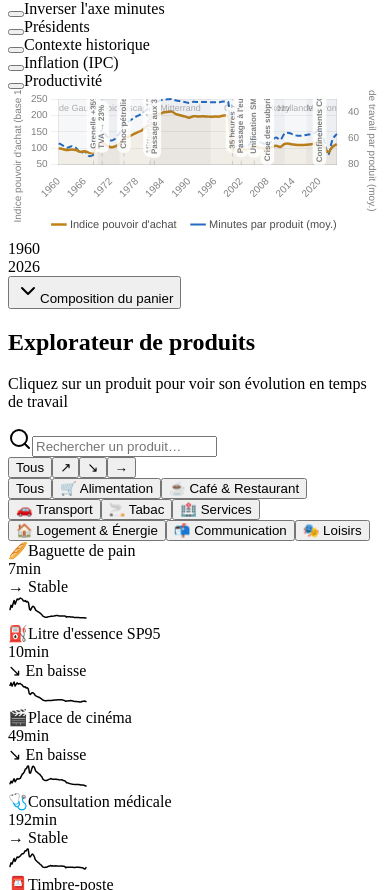
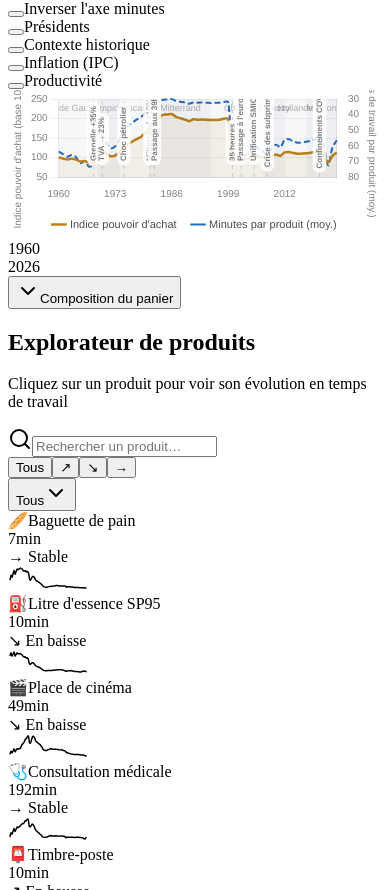
Before and after one commit to Ngopimas/enminutes, a React (Vite) app in the folder client/: page /#/ in a window 390 px wide. Shown: the part 970-1860 px from the top of the page. Built offline with nearby package versions, Linux system fonts and the light colour scheme.

Commit message:
feat: implement responsive category filter and improve chart tick limits based on device type

```diff
--- a/client/src/components/Hero.tsx
+++ b/client/src/components/Hero.tsx
@@ -52,7 +52,7 @@ export default function Hero() {
               : t('heroSubtitleMean')
           }
         </p>
-        <div className="min-h-[48px] flex items-center justify-center">
+        <div className="h-[64px] flex items-center justify-center overflow-hidden">
           <AnimatePresence mode="wait">
             <motion.p
               key={`${productId}-${salaryRef}`}
--- a/client/src/components/ProductExplorer.tsx
+++ b/client/src/components/ProductExplorer.tsx
@@ -1,10 +1,11 @@
 import { useState, useMemo } from 'react';
 import { Tabs, TabsList, TabsTrigger } from '@/components/ui/tabs';
+import { Select, SelectContent, SelectItem, SelectTrigger, SelectValue } from '@/components/ui/select';
 import { Card, CardContent } from '@/components/ui/card';
 import { Search } from 'lucide-react';
 import { useLang } from '@/lib/i18n';
 import { useSalaryRef } from '@/lib/salaryRef';
-import { normalizeSearch } from '@/lib/utils';
+import { normalizeSearch, useIsMobile } from '@/lib/utils';
 import { products, categories, getMinutes, getYearsForRef, type Product } from '@/lib/data';
 import ProductModal from './ProductModal';
 
@@ -43,6 +44,7 @@ function Sparkline({ data }: { data: number[] }) {
 export default function ProductExplorer() {
   const { lang, t } = useLang();
   const { salaryRef } = useSalaryRef();
+  const isMobile = useIsMobile();
   const [category, setCategory] = useState('all');
   const [search, setSearch] = useState('');
   const [trend, setTrend] = useState<'all' | 'up' | 'down' | 'stable'>('all');
@@ -125,8 +127,23 @@ export default function ProductExplorer() {
           </div>
         </div>
 
-        {/* Row 2: category tabs */}
+        {/* Row 2: category filter — Select on mobile, Tabs on larger screens */}
         <div className="mb-6">
+          {isMobile ? (
+            <Select value={category} onValueChange={setCategory}>
+              <SelectTrigger className="h-8 text-xs w-48" data-testid="category-tabs">
+                <SelectValue />
+              </SelectTrigger>
+              <SelectContent>
+                <SelectItem value="all" className="text-xs">{t('allCategories')}</SelectItem>
+                {Object.entries(categories).map(([key, cat]) => (
+                  <SelectItem key={key} value={key} className="text-xs">
+                    {cat.emoji} {lang === 'fr' ? cat.nameFr : cat.nameEn}
+                  </SelectItem>
+                ))}
+              </SelectContent>
+            </Select>
+          ) : (
             <Tabs value={category} onValueChange={setCategory}>
               <TabsList className="flex flex-wrap h-auto gap-1" data-testid="category-tabs">
                 <TabsTrigger value="all" className="text-xs">
@@ -139,6 +156,7 @@ export default function ProductExplorer() {
                 ))}
               </TabsList>
             </Tabs>
+          )}
         </div>
 
         {filtered.length === 0 ? (
--- a/client/src/components/ProductModal.tsx
+++ b/client/src/components/ProductModal.tsx
@@ -32,6 +32,7 @@ import {
 } from "@/components/ui/select";
 import { ArrowRight, Equal } from "lucide-react";
 import { useLang } from "@/lib/i18n";
+import { useIsMobile } from "@/lib/utils";
 import { useTheme } from "@/lib/theme";
 import { useSalaryRef } from "@/lib/salaryRef";
 import { getMinutes, getYearsForRef, getDynamicFunFact, type Product } from "@/lib/data";
@@ -110,6 +111,7 @@ export default function ProductModal({
   onOpenChange,
 }: ProductModalProps) {
   const { lang, t } = useLang();
+  const isMobile = useIsMobile();
   const { isDark } = useTheme();
   const { salaryRef } = useSalaryRef();
   const [showPrice, setShowPrice] = useState(false);
@@ -226,7 +228,7 @@ export default function ProductModal({
   const scales: any = {
     x: {
       ticks: {
-        maxTicksLimit: 10,
+        maxTicksLimit: isMobile ? 5 : 10,
         font: { size: 10 },
         color: isDark ? "rgba(255,255,255,0.5)" : "rgba(0,0,0,0.5)",
       },
--- a/client/src/components/PurchasingPowerIndex.tsx
+++ b/client/src/components/PurchasingPowerIndex.tsx
@@ -20,6 +20,7 @@ import { useLang } from "@/lib/i18n";
 import { useTheme } from "@/lib/theme";
 import { useSalaryRef } from "@/lib/salaryRef";
 import { purchasingPower, ppAnnotations, computePurchasingPowerForRef, productivityIndex, DATA_END_YEAR } from "@/lib/data";
+import { useIsMobile } from "@/lib/utils";
 import { chartColor, chartColorAlpha } from "@/lib/chartColors";
 import { YearRangeSlider } from "@/components/YearRangeSlider";
 
@@ -57,6 +58,7 @@ export default function PurchasingPowerIndex() {
   const { lang, t } = useLang();
   const { isDark } = useTheme();
   const { salaryRef } = useSalaryRef();
+  const isMobile = useIsMobile();
   const [mounted, setMounted] = useState(false);
   const [reverseMinutes, setReverseMinutes] = useState(true);
   const [showPresidents, setShowPresidents] = useState(true);
@@ -277,7 +279,7 @@ export default function PurchasingPowerIndex() {
   const scales: any = {
     x: {
       ticks: {
-        maxTicksLimit: 12,
+        maxTicksLimit: isMobile ? 5 : 12,
         font: { size: 10 },
         color: isDark ? "rgba(255,255,255,0.5)" : "rgba(0,0,0,0.5)",
       },
--- a/client/src/lib/data.ts
+++ b/client/src/lib/data.ts
@@ -335,6 +335,7 @@ export function getMinutes(
   }
 }
 
+
 /** Get years that have data for a given salary reference */
 export function getYearsForRef(product: Product, ref: SalaryRef): number[] {
   const mins = getMinutes(product, ref);
--- a/client/src/lib/salaryRef.tsx
+++ b/client/src/lib/salaryRef.tsx
@@ -13,9 +13,7 @@ export function SalaryRefProvider({ children }: { children: ReactNode }) {
     return (localStorage.getItem('salaryRef') as SalaryRef) ?? 'smic';
   });
 
-  useEffect(() => {
-    localStorage.setItem('salaryRef', salaryRef);
-  }, [salaryRef]);
+  useEffect(() => { localStorage.setItem('salaryRef', salaryRef); }, [salaryRef]);
 
   return (
     <SalaryRefContext.Provider value={{ salaryRef, setSalaryRef }}>
--- a/client/src/lib/utils.ts
+++ b/client/src/lib/utils.ts
@@ -1,5 +1,6 @@
 import { clsx, type ClassValue } from "clsx"
 import { twMerge } from "tailwind-merge"
+import { useState, useEffect } from "react"
 
 export function cn(...inputs: ClassValue[]) {
   return twMerge(clsx(inputs))
@@ -8,3 +9,16 @@ export function cn(...inputs: ClassValue[]) {
 export function normalizeSearch(s: string): string {
   return s.normalize('NFD').replace(/[\u0300-\u036f]/g, '').toLowerCase();
 }
+
+export function useIsMobile(breakpoint = 640): boolean {
+  const [mobile, setMobile] = useState(() =>
+    typeof window !== 'undefined' ? window.innerWidth < breakpoint : false
+  );
+  useEffect(() => {
+    const mq = window.matchMedia(`(max-width: ${breakpoint - 1}px)`);
+    const handler = (e: MediaQueryListEvent) => setMobile(e.matches);
+    mq.addEventListener('change', handler);
+    return () => mq.removeEventListener('change', handler);
+  }, [breakpoint]);
+  return mobile;
+}
```
Lines whose indentation alone changed are shown as unchanged.
